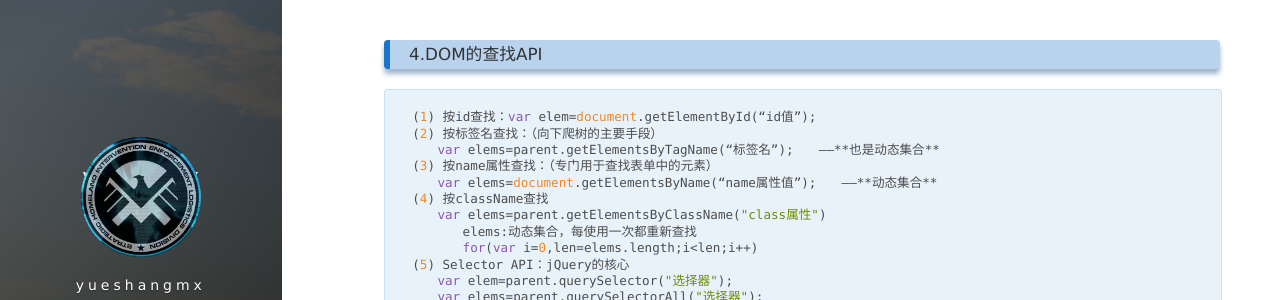
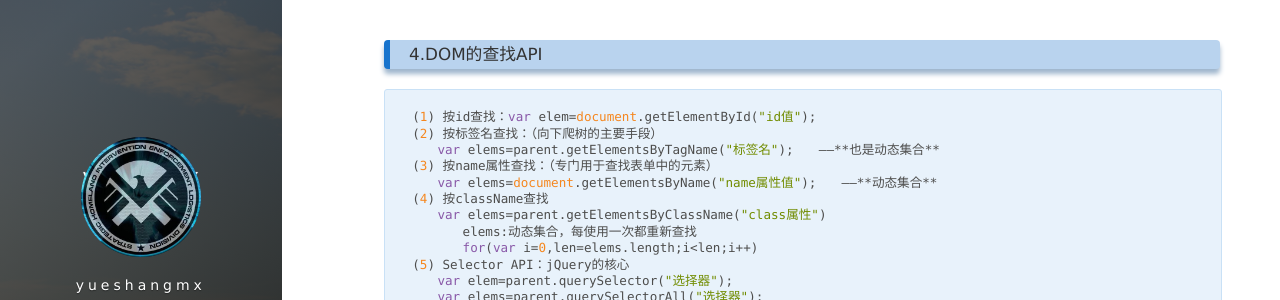
Before and after one commit to yueshangmx/yueshangmx.github.io, a Jekyll site: the page built from _posts/2017-09-07-DOM.md, in a window 1280 px wide and 900 px high, scrolled down 1640 px. Shown: the part 151-451 px from the top of the window. Built offline with Jekyll 4.4.1, drawn with Linux system fonts in a browser that asks for light colours; nearby versions of some CDN libraries; comment, search, counter and statistics services are not loaded.

Commit message:
update 2017-12-8

````diff
--- a/_posts/2017-09-07-DOM.md
+++ b/_posts/2017-09-07-DOM.md
@@ -87,11 +87,11 @@ DOM树6种关系：6个属性
 
 ### 4.DOM的查找API
 ```
-(1) 按id查找：var elem=document.getElementById(“id值”);
+(1) 按id查找：var elem=document.getElementById("id值");
 (2) 按标签名查找：（向下爬树的主要手段）
-　　var elems=parent.getElementsByTagName(“标签名”);　　——**也是动态集合**
+　　var elems=parent.getElementsByTagName("标签名");　　——**也是动态集合**
 (3) 按name属性查找：（专门用于查找表单中的元素）
-　　var elems=document.getElementsByName(“name属性值”);　　——**动态集合**
+　　var elems=document.getElementsByName("name属性值");　　——**动态集合**
 (4) 按className查找
 　　var elems=parent.getElementsByClassName("class属性")
 　　　　elems:动态集合，每使用一次都重新查找
````
